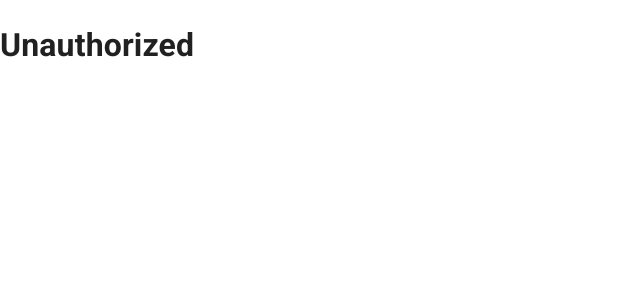
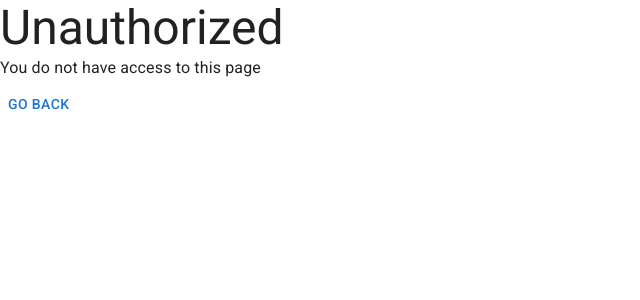
Before and after one commit to Andrewij21/Memory-App, a React (Vite) app: page /unauthorized in a window 1280 px wide. Shown: the top 300 px of the page, without its empty margins (0-640 px from the left). Built offline with nearby package versions, Linux system fonts and the light colour scheme.

Commit message:
refactor: improve style

```diff
--- a/src/pages/auth/Unauthorized.jsx
+++ b/src/pages/auth/Unauthorized.jsx
@@ -1,5 +1,23 @@
+import { Box, Button, Typography } from "@mui/material";
+import { useNavigate } from "react-router-dom";
+
 const Unauthorized = () => {
-  return <h1>Unauthorized</h1>;
+  const navigate = useNavigate();
+  const backHandler = () => {
+    navigate(-1);
+  };
+
+  return (
+    <Box component="section">
+      <Typography variant="h3" component="h1">
+        Unauthorized
+      </Typography>
+      <Typography variant="p" component="p" gutterBottom>
+        You do not have access to this page
+      </Typography>
+      <Button onClick={backHandler}>Go back</Button>
+    </Box>
+  );
 };
 
 export default Unauthorized;
```
